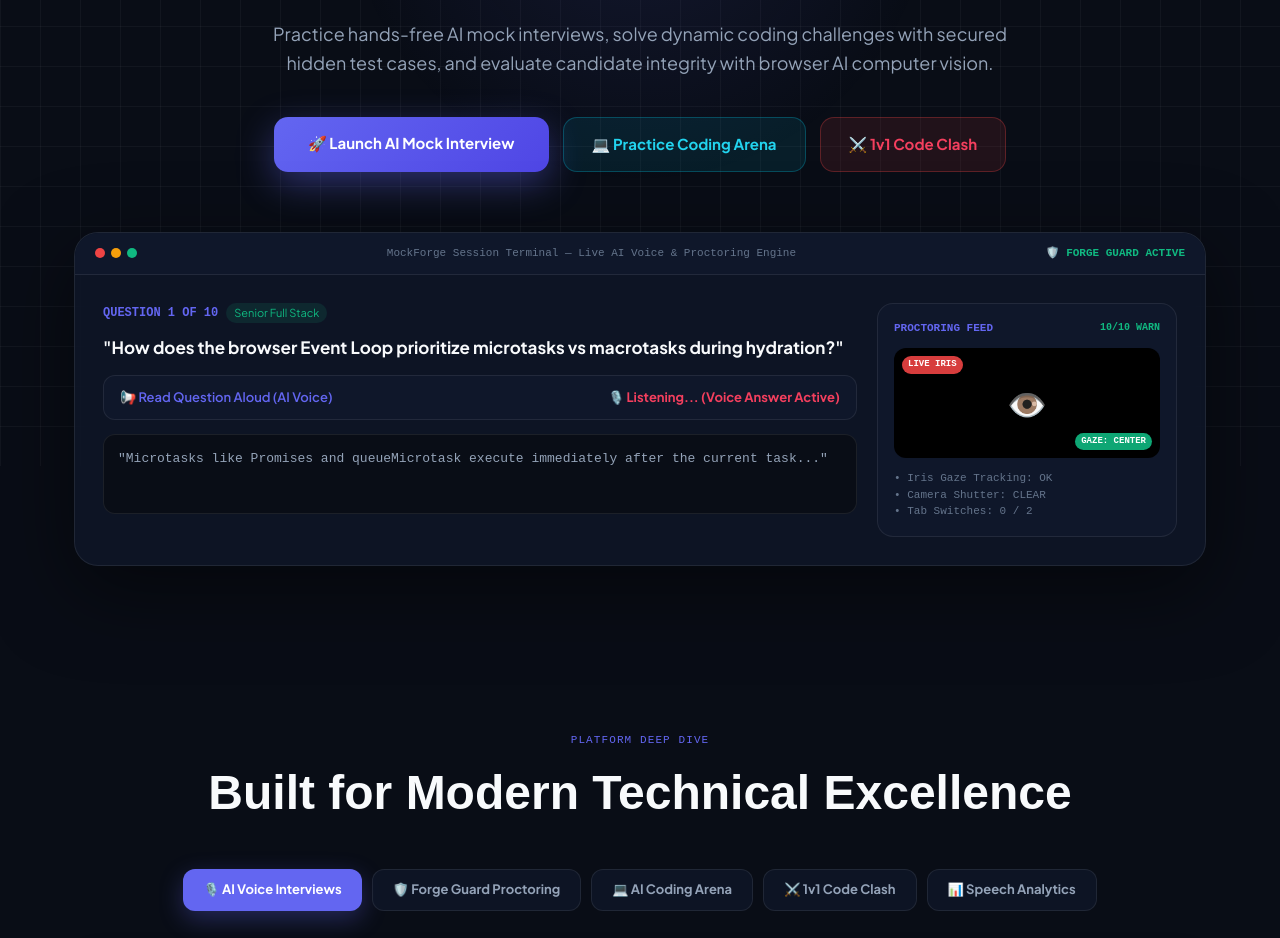
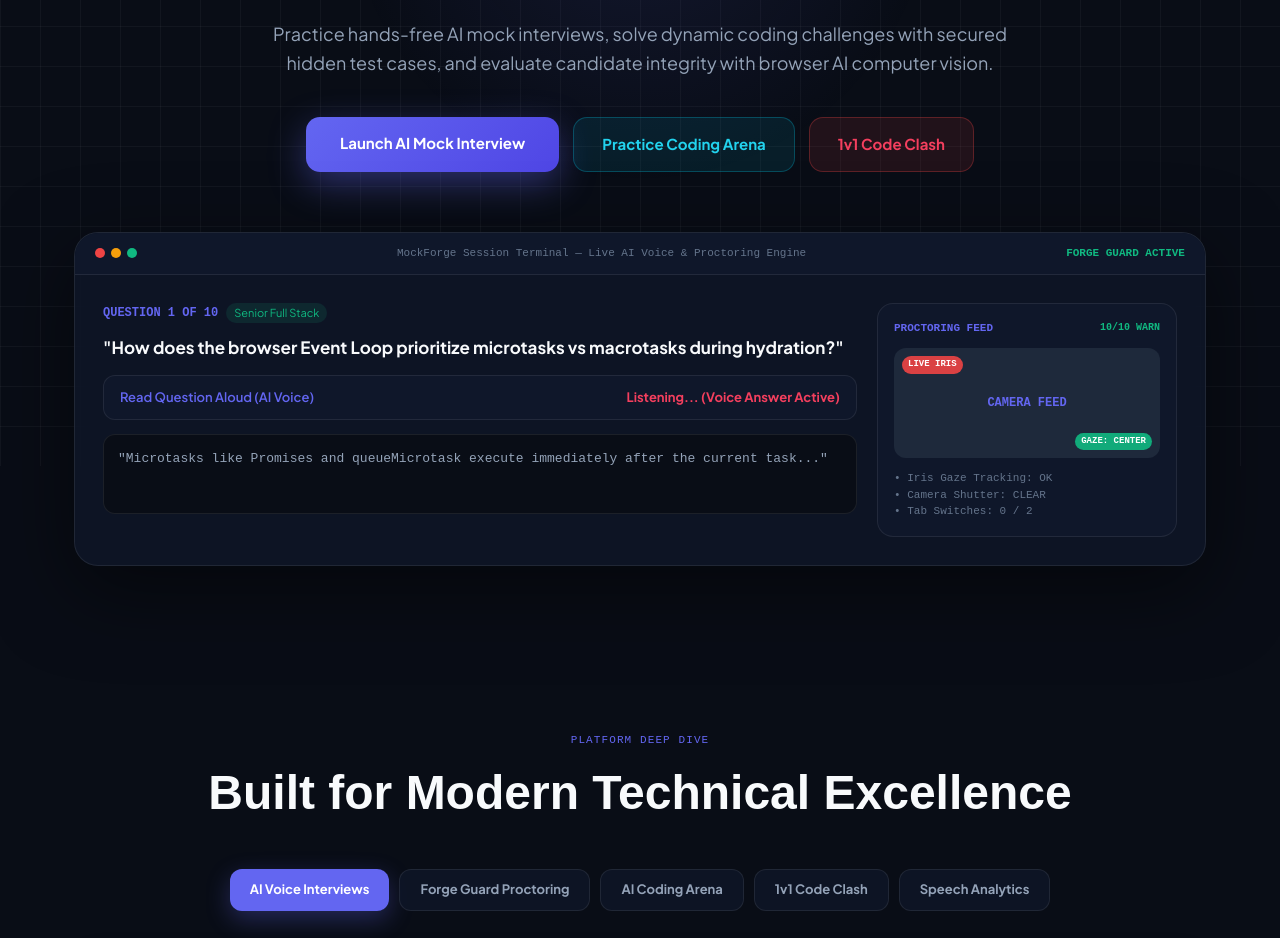
Before and after one commit to Dhyanesh2603/MockForge, a React (Vite) app in the folder client/: page / in a window 1280 px wide. Shown: the part 334-1272 px from the top of the page. Built offline with nearby package versions, Linux system fonts and the light colour scheme; no server answers.

Commit message:
fix(compiler): expand code editor textarea to fill 100% height of sandbox frame and remove raw emojis across landing page

```diff
--- a/client/src/components/compiler/CodeCompilerSandbox.jsx
+++ b/client/src/components/compiler/CodeCompilerSandbox.jsx
@@ -171,8 +171,8 @@ export default function CodeCompilerSandbox({
         </select>
       </div>
 
-      {/* Code Input Textarea (Adapts dynamically to theme & auto-scrolls) */}
-      <div style={{ flex: 1, minHeight: 280, position: "relative", display: "flex" }}>
+      {/* Code Input Textarea (Expands to fill 100% height of editor frame) */}
+      <div style={{ flex: 1, minHeight: 300, position: "relative", display: "flex", flexDirection: "column" }}>
         <textarea
           ref={textareaRef}
           value={code}
@@ -180,6 +180,7 @@ export default function CodeCompilerSandbox({
           placeholder="Write your solution code here..."
           spellCheck={false}
           style={{
+            flex: 1,
             width: "100%",
             height: "100%",
             boxSizing: "border-box",
--- a/client/src/pages/HomePage.jsx
+++ b/client/src/pages/HomePage.jsx
@@ -164,7 +164,7 @@ export default function HomePage() {
                 boxShadow: "0 6px 20px rgba(99,102,241,0.35)",
               }}
             >
-              Create Account 🚀
+              Create Account
             </Link>
           </div>
         </div>
@@ -219,7 +219,7 @@ export default function HomePage() {
                 boxShadow: "0 12px 36px rgba(99,102,241,0.4)",
               }}
             >
-              🚀 Launch AI Mock Interview
+              Launch AI Mock Interview
             </Link>
 
             <Link
@@ -236,7 +236,7 @@ export default function HomePage() {
                 textDecoration: "none",
               }}
             >
-              💻 Practice Coding Arena
+              Practice Coding Arena
             </Link>
 
             <Link
@@ -253,7 +253,7 @@ export default function HomePage() {
                 textDecoration: "none",
               }}
             >
-              ⚔️ 1v1 Code Clash
+              1v1 Code Clash
             </Link>
           </div>
 
@@ -269,7 +269,7 @@ export default function HomePage() {
                 MockForge Session Terminal — Live AI Voice & Proctoring Engine
               </span>
               <span style={{ fontSize: 11, color: "#10b981", fontWeight: 700, fontFamily: "monospace" }}>
-                🛡️ FORGE GUARD ACTIVE
+                FORGE GUARD ACTIVE
               </span>
             </div>
 
@@ -283,8 +283,8 @@ export default function HomePage() {
                   "How does the browser Event Loop prioritize microtasks vs macrotasks during hydration?"
                 </h3>
                 <div style={{ padding: "12px 16px", borderRadius: 12, background: "var(--bg2)", border: "1px solid var(--border)", display: "flex", alignItems: "center", justifyContent: "space-between", marginBottom: 14 }}>
-                  <span style={{ fontSize: 13, color: "var(--forge)", fontWeight: 600 }}>📢 Read Question Aloud (AI Voice)</span>
-                  <span style={{ fontSize: 13, color: "var(--red)", fontWeight: 700 }}>🎙️ Listening... (Voice Answer Active)</span>
+                  <span style={{ fontSize: 13, color: "var(--forge)", fontWeight: 600 }}>Read Question Aloud (AI Voice)</span>
+                  <span style={{ fontSize: 13, color: "var(--red)", fontWeight: 700 }}>Listening... (Voice Answer Active)</span>
                 </div>
                 <div style={{ padding: 14, borderRadius: 12, background: "var(--bg)", border: "1px solid var(--border)", fontFamily: "monospace", fontSize: 13, color: "var(--text2)", minHeight: 80 }}>
                   "Microtasks like Promises and queueMicrotask execute immediately after the current task..."
@@ -301,8 +301,8 @@ export default function HomePage() {
                     10/10 WARN
                   </span>
                 </div>
-                <div style={{ height: 110, borderRadius: 12, background: "#000", position: "relative", display: "flex", alignItems: "center", justifyContent: "center" }}>
-                  <span style={{ fontSize: 32 }}>👁️</span>
+                <div style={{ height: 110, borderRadius: 12, background: "var(--bg3)", position: "relative", display: "flex", alignItems: "center", justifyContent: "center" }}>
+                  <span style={{ fontSize: 12, fontWeight: 800, color: "var(--forge)", fontFamily: "monospace" }}>CAMERA FEED</span>
                   <span style={{ position: "absolute", top: 8, left: 8, fontSize: 9, padding: "2px 6px", borderRadius: 999, background: "rgba(239,68,68,0.9)", color: "#fff", fontWeight: 800, fontFamily: "monospace" }}>
                     LIVE IRIS
                   </span>
@@ -336,11 +336,11 @@ export default function HomePage() {
           {/* Tab Controls */}
           <div style={{ display: "flex", justifyContent: "center", gap: 10, marginBottom: 32, flexWrap: "wrap" }}>
             {[
-              ["interview", "🎙️ AI Voice Interviews"],
-              ["proctoring", "🛡️ Forge Guard Proctoring"],
-              ["coding", "💻 AI Coding Arena"],
-              ["clash", "⚔️ 1v1 Code Clash"],
-              ["analytics", "📊 Speech Analytics"],
+              ["interview", "AI Voice Interviews"],
+              ["proctoring", "Forge Guard Proctoring"],
+              ["coding", "AI Coding Arena"],
+              ["clash", "1v1 Code Clash"],
+              ["analytics", "Speech Analytics"],
             ].map(([id, label]) => (
               <button
                 key={id}
```
